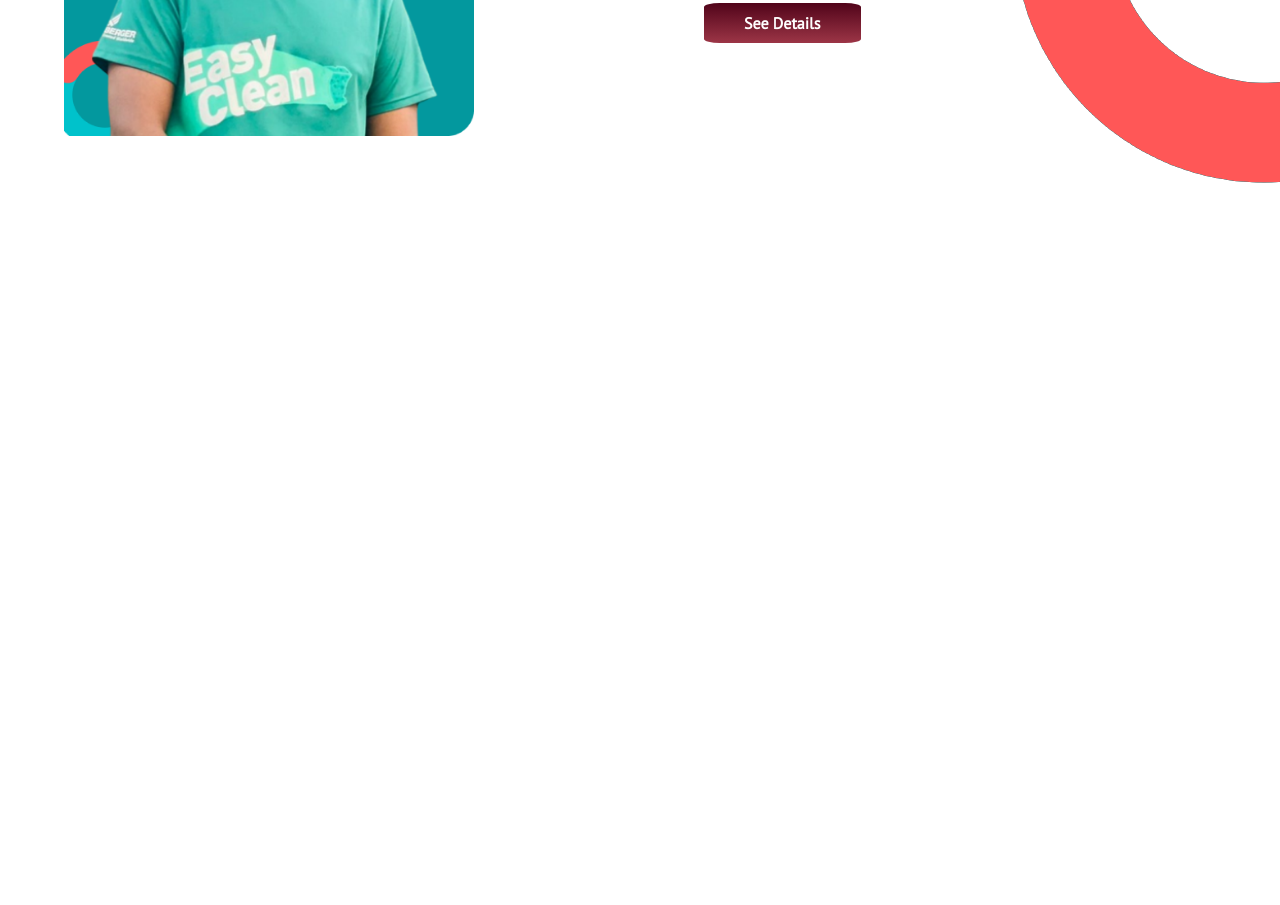
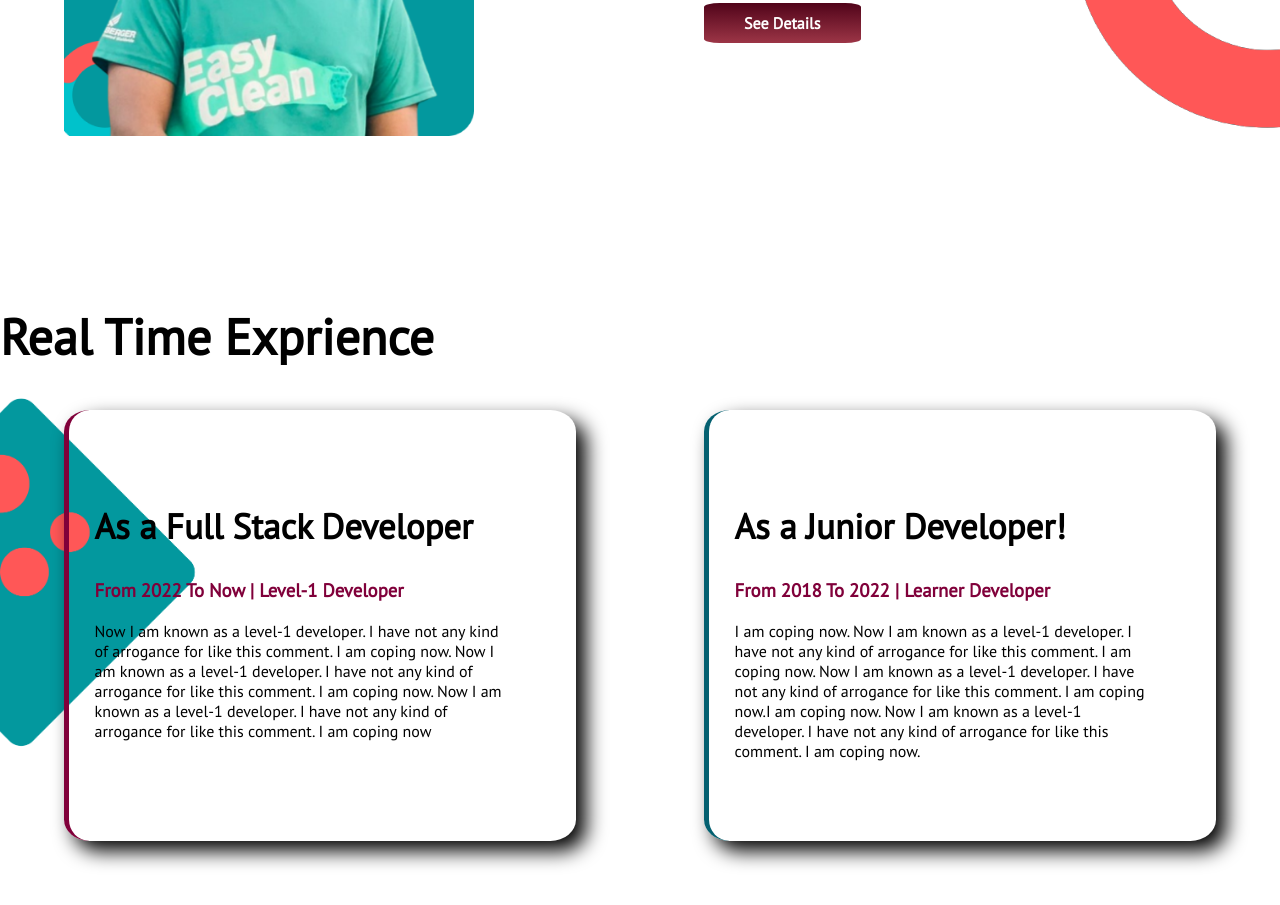
Before and after one commit to abdullahMsiam/developer-portfolio, a plain HTML site: page index.html in a window 1280 px wide. Shown: the part 1001-1906 px from the top of the page. Before the commit the page ends 1305 px from the top, so only its background shows below. Drawn offline with Linux system fonts and the light colour scheme.

Commit message:
last section

```diff
--- a/index.html
+++ b/index.html
@@ -13,7 +13,7 @@
 </head>
 
 <body>
-    <section class="top-banner">
+    <section class="top-banner flex-section">
         <div class="half-1st">
             <h1>Welcome to</h1>
             <h1>Amazing <span class="name">AMS</span> World!</h1>
@@ -30,7 +30,7 @@
         </div>
     </section>
 
-    <section class="next-banner">
+    <section class="next-banner flex-section">
         <div class="half-1st">
             <img src="image/2ndbg.png" alt="">
         </div>
@@ -51,6 +51,34 @@
         </div>
 
     </section>
+
+    <section class="exprience-area">
+        <h1> Real Time Exprience </h1>
+        <div class="flex-section">
+            <div id="Level-1-Developer" class="half-1st exprience-shadow">
+                <h2>As a Full Stack Developer</h2>
+                <h3 class="name">From 2022 To Now | Level-1 Developer</h3>
+                <p>Now I am known as a level-1 developer. I have not any kind of arrogance for like this comment. I am
+                    coping now. Now I am known as a level-1 developer. I have not any kind of arrogance for like this
+                    comment. I am coping now. Now I am known as a level-1 developer. I have not any kind of arrogance
+                    for
+                    like this comment. I am coping now </p>
+            </div>
+
+            <div id="Learner-Developer" class="half-1st exprience-shadow">
+                <h2>As a Junior Developer!</h2>
+                <h3 class="name">From 2018 To 2022 | Learner Developer</h3>
+                <p>I am coping now. Now I am known as a level-1 developer. I have not any kind of arrogance for like
+                    this
+                    comment. I am coping now. Now I am known as a level-1 developer. I have not any kind of arrogance
+                    for
+                    like this comment. I am coping now.I am coping now. Now I am known as a level-1 developer. I have
+                    not
+                    any kind of arrogance for like this comment. I am coping now. </p>
+            </div>
+        </div>
+    </section>
+
 </body>
 
 </html>
--- a/style.css
+++ b/style.css
@@ -7,11 +7,15 @@ h1 {
     font-size: 50px;
 }
 
-.name {
-    color: rgb(128, 0, 58);
+h2 {
+    font-size: 35px;
 }
 
-section {
+.name {
+    color: #80003a;
+}
+
+.flex-section {
     display: flex;
     margin-bottom: 100px;
 }
@@ -47,5 +51,31 @@ section {
     background-image: url(image/2bnnr.png);
     background-repeat: no-repeat;
     background-position: right;
+    background-size: 300px;
 
 }
+
+
+.exprience-shadow {
+    box-shadow: 10px 10px 20px black;
+    margin-left: 5%;
+    margin-right: 5%;
+    padding-left: 2%;
+    border-radius: 5%;
+
+}
+
+.exprience-area {
+    background-image: url(image/expbg.png);
+    background-repeat: no-repeat;
+    background-position: left;
+    background-size: 500px;
+}
+
+#Level-1-Developer {
+    border-left: 5px solid #80003a;
+}
+
+#Learner-Developer {
+    border-left: 5px solid #046070;
+}
```
Also changed, not shown: image/expbg.png (added).
